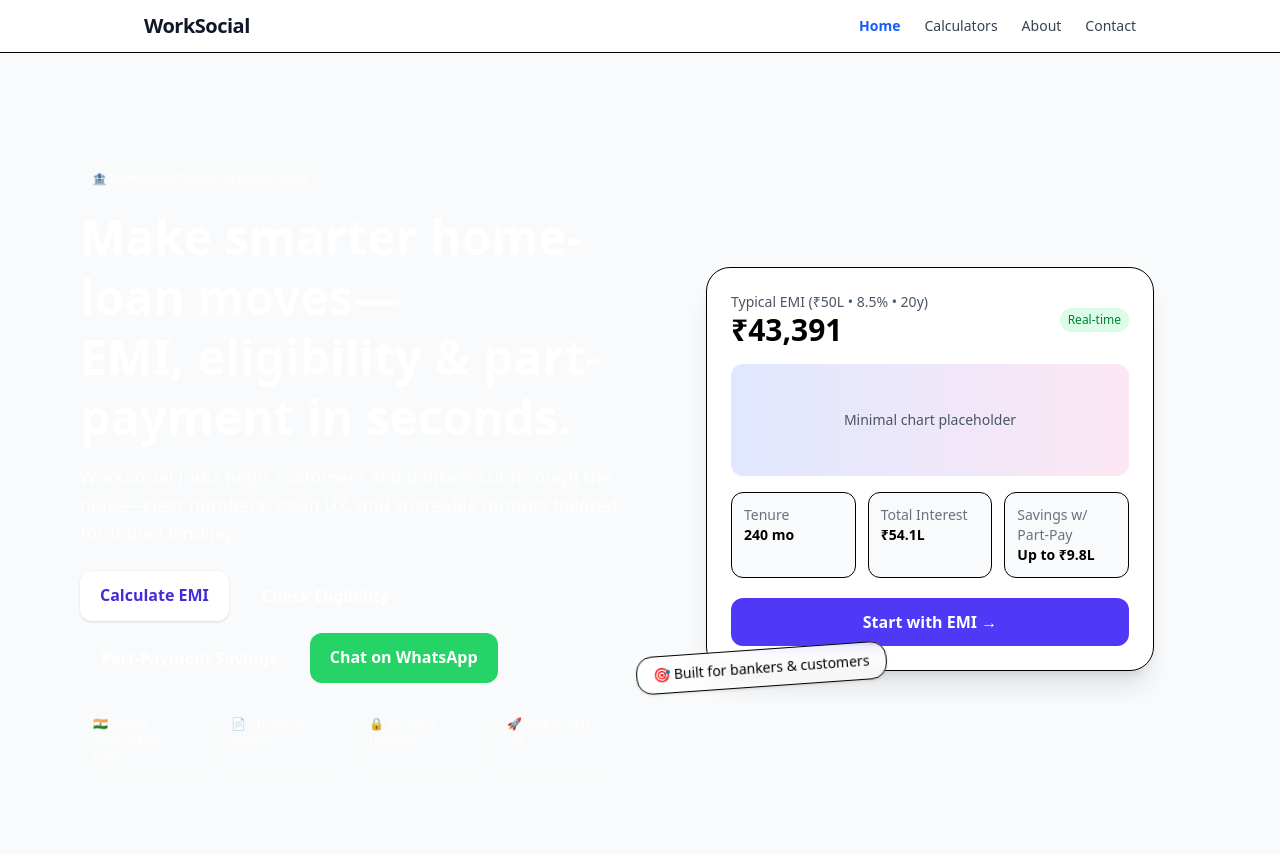
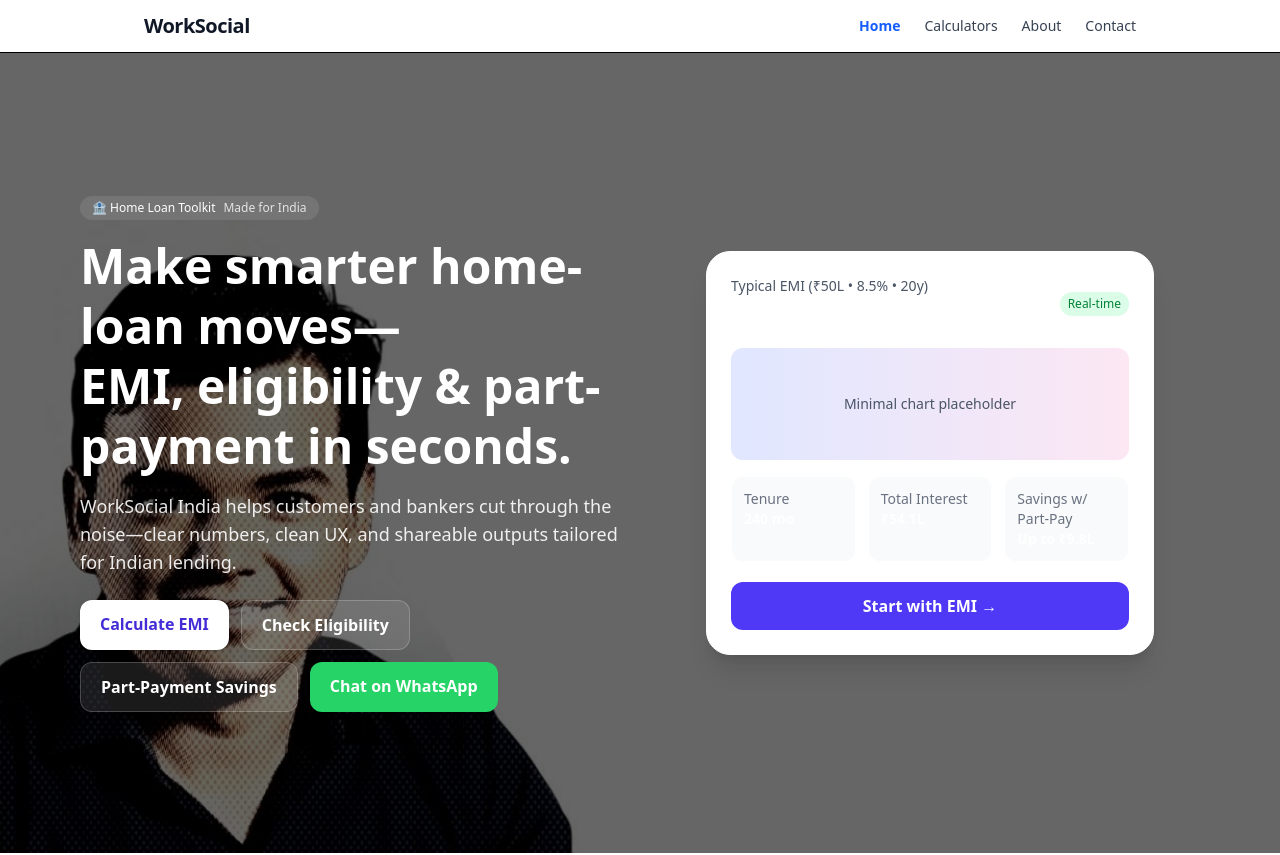
Before and after one commit to worksocial-india/worksocial-ecosystem, a React (Vite) app: page / in a window 1280 px wide. Shown: the top 855 px of the page. Built offline with nearby package versions, Linux system fonts and the light colour scheme.

Commit message:
Hero with full-screen background image

```diff
--- a/src/components/Hero.jsx
+++ b/src/components/Hero.jsx
@@ -2,29 +2,18 @@ import { Link } from "react-router-dom";
 
 export default function Hero() {
   return (
-    <header className="relative overflow-hidden">
-      {/* top gradient bg */}
-      <div className="absolute inset-0 -z-10 bg-gradient-to-br from-indigo-600 via-purple-600 to-pink-500"></div>
+    <header
+      className="relative h-screen flex items-center bg-cover bg-center"
+      style={{ backgroundImage: "url('/images/hero-bg.jpg')" }}
+    >
+      {/* Dark overlay for readability */}
+      <div className="absolute inset-0 bg-black/60"></div>
 
-      {/* subtle pattern */}
-      <svg
-        className="absolute inset-0 -z-10 opacity-10"
-        width="100%" height="100%" preserveAspectRatio="none"
-        xmlns="http://www.w3.org/2000/svg"
-      >
-        <defs>
-          <pattern id="grid" width="40" height="40" patternUnits="userSpaceOnUse">
-            <path d="M 40 0 L 0 0 0 40" fill="none" stroke="white" strokeWidth="0.5" />
-          </pattern>
-        </defs>
-        <rect width="100%" height="100%" fill="url(#grid)" />
-      </svg>
-
-      {/* container */}
-      <div className="max-w-6xl mx-auto px-4 py-16 md:py-24 lg:py-28">
+      {/* Content container */}
+      <div className="relative z-10 max-w-6xl mx-auto px-4 py-16 text-white">
         <div className="grid lg:grid-cols-2 gap-10 items-center">
           {/* Left: copy + CTAs */}
-          <div className="text-white">
+          <div>
             <div className="inline-flex items-center gap-2 rounded-full bg-white/10 px-3 py-1 text-xs backdrop-blur">
               <span>🏦 Home Loan Toolkit</span>
               <span className="opacity-80">Made for India</span>
@@ -69,22 +58,6 @@ export default function Hero() {
                 Chat on WhatsApp
               </a>
             </div>
-
-            {/* trust row */}
-            <div className="mt-6 grid grid-cols-2 sm:grid-cols-4 gap-3 text-xs text-white/90">
-              <div className="rounded-lg bg-white/10 px-3 py-2 border border-white/10">
-                🇮🇳 Indian amortization rules
-              </div>
-              <div className="rounded-lg bg-white/10 px-3 py-2 border border-white/10">
-                📄 PDF/XLSX exports
-              </div>
-              <div className="rounded-lg bg-white/10 px-3 py-2 border border-white/10">
-                🔒 No login required
-              </div>
-              <div className="rounded-lg bg-white/10 px-3 py-2 border border-white/10">
-                🚀 Mobile-first UX
-              </div>
-            </div>
           </div>
 
           {/* Right: illustration / KPI card */}
@@ -127,13 +100,6 @@ export default function Hero() {
                   Start with EMI →
                 </Link>
               </div>
-
-              {/* floating badge */}
-              <div className="absolute -bottom-4 -left-6 rotate-[-4deg]">
-                <div className="rounded-2xl backdrop-blur bg-white/70 border px-4 py-2 shadow text-sm">
-                  🎯 Built for bankers & customers
-                </div>
-              </div>
             </div>
           </div>
         </div>
```
Also changed, not shown: public/images/hero-bg.jpg (added).
